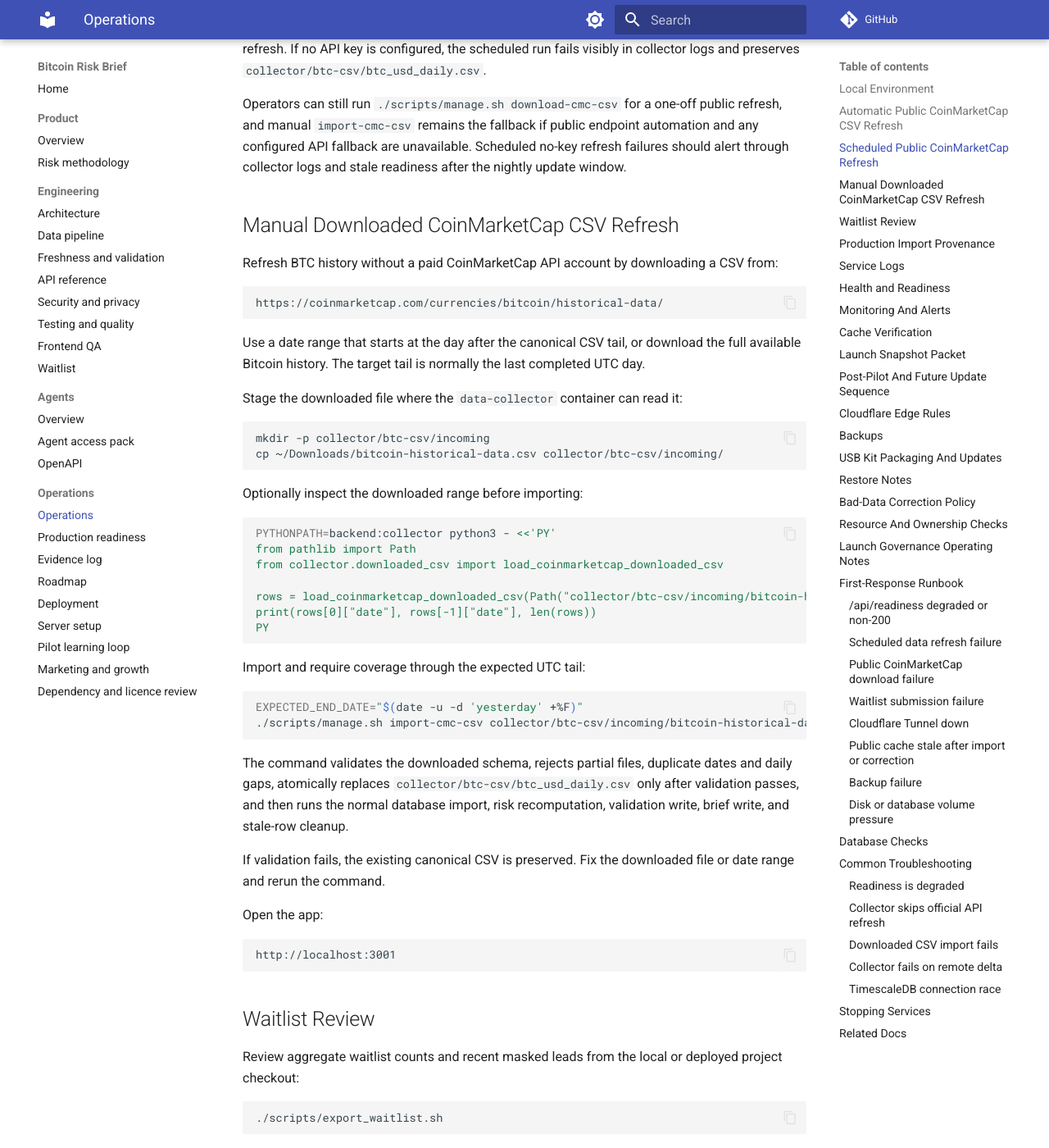
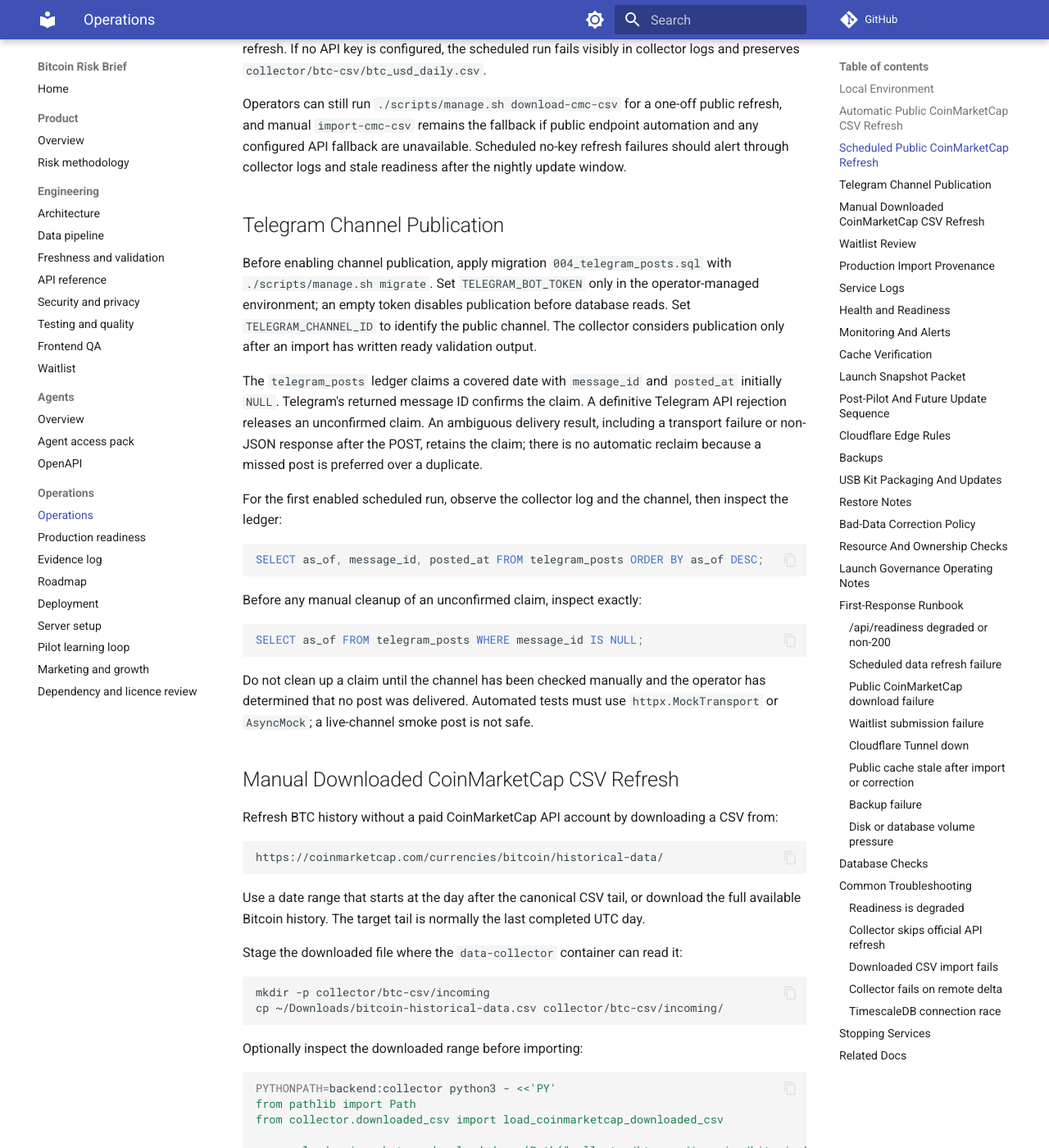
Before and after one commit to akarazhev/bitcoin-risk-brief, an MkDocs documentation site: the page built from docs/operations/operations.md, in a window 1280 px wide and 1400 px high, scrolled down 1770 px. Shown: the whole window at 82% size. Built offline with MkDocs 1.6.1 and Material for MkDocs 9.7.7, drawn with Linux system fonts in a browser that asks for light colours; comment, search, counter and statistics services are not loaded.

Commit message:
fix: retain telegram claims for ambiguous responses

````diff
--- a/docs/operations/operations.md
+++ b/docs/operations/operations.md
@@ -81,6 +81,33 @@ Operators can still run `./scripts/manage.sh download-cmc-csv` for a one-off pub
 `import-cmc-csv` remains the fallback if public endpoint automation and any configured API fallback are unavailable.
 Scheduled no-key refresh failures should alert through collector logs and stale readiness after the nightly update
 window.
+
+## Telegram Channel Publication
+
+Before enabling channel publication, apply migration `004_telegram_posts.sql` with `./scripts/manage.sh migrate`.
+Set `TELEGRAM_BOT_TOKEN` only in the operator-managed environment; an empty token disables publication before database
+reads. Set `TELEGRAM_CHANNEL_ID` to identify the public channel. The collector considers publication only after an
+import has written ready validation output.
+
+The `telegram_posts` ledger claims a covered date with `message_id` and `posted_at` initially `NULL`. Telegram's
+returned message ID confirms the claim. A definitive Telegram API rejection releases an unconfirmed claim. An
+ambiguous delivery result, including a transport failure or non-JSON response after the POST, retains the claim; there
+is no automatic reclaim because a missed post is preferred over a duplicate.
+
+For the first enabled scheduled run, observe the collector log and the channel, then inspect the ledger:
+
+```sql
+SELECT as_of, message_id, posted_at FROM telegram_posts ORDER BY as_of DESC;
+```
+
+Before any manual cleanup of an unconfirmed claim, inspect exactly:
+
+```sql
+SELECT as_of FROM telegram_posts WHERE message_id IS NULL;
+```
+
+Do not clean up a claim until the channel has been checked manually and the operator has determined that no post was
+delivered. Automated tests must use `httpx.MockTransport` or `AsyncMock`; a live-channel smoke post is not safe.
 
 ## Manual Downloaded CoinMarketCap CSV Refresh
 
````
Also changed, not shown: docs/engineering/architecture.md (+11 -5 lines), docs/engineering/data-pipeline.md (+12 -0 lines), 2 other files.
